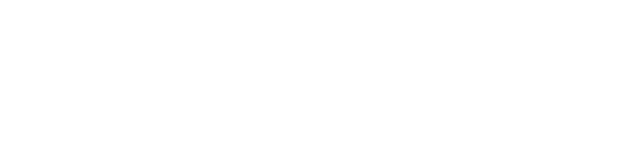
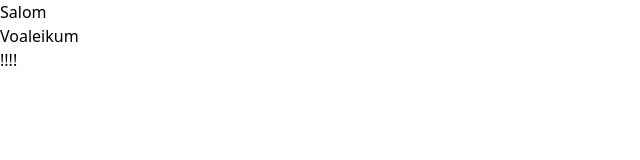
Before and after one commit to Sulaimonov287/my-repo2, a website: page index.html in a window 1280 px wide. Shown: the whole page, without its empty margins (0-640 px from the left). Drawn offline with Linux system fonts and the light colour scheme.

Commit message:
second commit

```diff
--- a/index.html
+++ b/index.html
@@ -7,6 +7,10 @@
     <link rel="stylesheet" href="./src/output.css">
 </head>
 <body>
-
+ <div>
+    <h1>Salom</h1>
+    <p>Voaleikum</p>
+    <h1>!!!!</h1>
+ </div>
 </body>
 </html>
```
